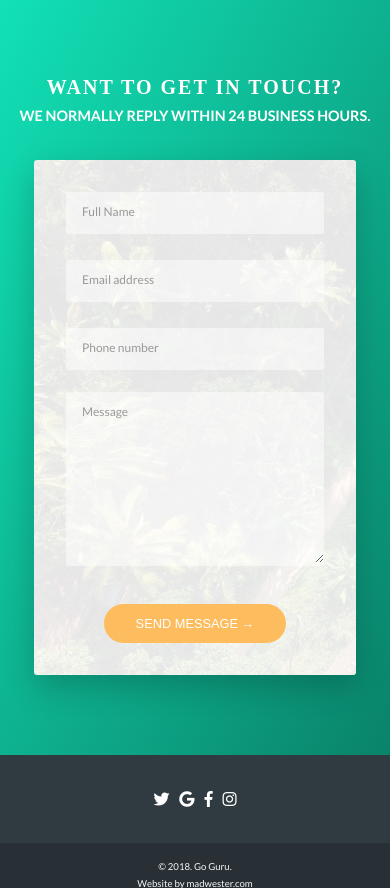
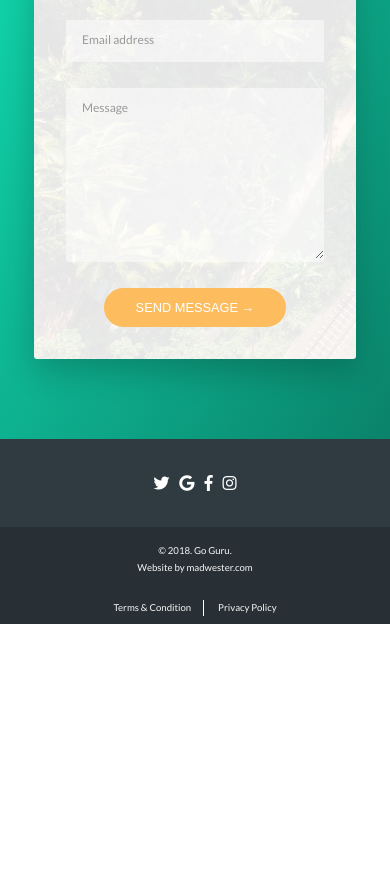
Before and after one commit to madwester/go-guru, a website: page index.html in a window 390 px wide. Shown: the part 4067-4955 px from the top of the page. After the commit the page ends 4691 px from the top, so only its background shows below. Drawn offline with nearby package versions, Linux system fonts and the light colour scheme; a web font is replaced by a local one.

Commit message:
phone number deleted in form and content about us is less

```diff
--- a/index.html
+++ b/index.html
@@ -108,7 +108,6 @@
                     <h2 class="heading-secondary u-margin-bottom-sm">Get to know us</h2>
                     <div class="about__text">After 10 years running tours and global sales management, we noticed a shift in the way people book and consume travel. In a digital world where we are more connected than ever, how can travellers use technology to benefit their trip yet still have an authentic local experience?<br><br>
                     Our mission is to make your trip better by creating one platform to travel the way you want. We utilise the latest mobile booking software and international payment gateways to ensure purchasing is simple, live and commissions go to local business instead of global online wholesalers. Imagine travel information, transport, accommodation and activities all organised and booked in the same place! Live free and book as you go or follow a suggested path but most importantly get back to the adventure!<br><br>
-                    We know some parts of travelling should never be lost to technology. Interacting with the locals and learning their way of life is half the fun. We can advise when to catch a local bus, ride a train or jump in a tuk tuk but the art of making it happen is up to you! The locals are generally more than happy to help and they are the experts so don’t be afraid to ask for help.<br><br>
                     The digital future of travel should benefit everyone. When booking onward travel we share commissions with local operators to reinvest in Sri Lanka. We connect with global sales partners to give choice and flexibility back to the traveller. <br><br>
                     </div>
                </div>
@@ -163,8 +162,6 @@
                     <div class="contact">
                         <div class="contact__form">
                             <form action="#" class="form">
-                                <div class="contact__row">
-                                    <div class="contact__column">
                                 <div class="form__group">
                                     <input type="text" id="name" class="form__input" placeholder="Full Name" required>
                                     <label for="name" class="form__label">Full name</label>
@@ -174,16 +171,8 @@
                                     <label for="email" class="form__label">Email address</label>
                                 </div>
                                 <div class="form__group">
-                                            <input type="number" id="number" class="form__input" placeholder="Phone number" required>
-                                            <label for="number" class="form__label">Phone number</label>
-                                        </div>
-                                    </div>
-                                    <div class="contact__column">
-                                        <div class="form__group">
                                     <textarea name="message" id="message" class="form__input" placeholder="Message" required></textarea>
                                     <label for="message" class="form__label">Message</label>
-                                        </div>
-                                    </div>
                                 </div>
                                 <button class="btn btn--yellow">Send Message &rarr;</button>
                             </form>
--- a/sass/abstracts/_mixins.scss
+++ b/sass/abstracts/_mixins.scss
@@ -46,8 +46,13 @@ ORDER to make it responsive: Base + typograpg=hy > general layout + grid > page
 */
 
 @mixin respond($breakpoint){
+    @if $breakpoint == xs-phone {
+        @media (max-width: 23.5em) {    // 0 - 376px
+            @content;
+        }
+    }
     @if $breakpoint == phone {
-        @media (max-width: 37.5em) {    // 0 - 600px
+        @media (max-width: 37.5em) {    // 376 - 600px
             @content;
         }
     }
--- a/sass/base/_base.scss
+++ b/sass/base/_base.scss
@@ -36,9 +36,3 @@
     padding: 0;
 }
 }
- .row {
-     display: flex;
-     @include respond(phone){
-         flex-direction: column;
-     }
- }
--- a/sass/components/_form.scss
+++ b/sass/components/_form.scss
@@ -70,14 +70,10 @@ box-shadow: 0 1.5rem 4rem rgba($color-black, .2);
         border: 0;
         font-family: inherit;
         border-bottom: 3px solid transparent;
-        width: 90%;
+        width: 100%;
         display: block;
         color: inherit;
         transition: all .3s;
-
-        @include respond(tab-port){
-            width: 100%;
-        }
 
         &:focus {
             outline: none;
```
Also changed, not shown: css/style.css. Lines whose indentation alone changed are shown as unchanged.
